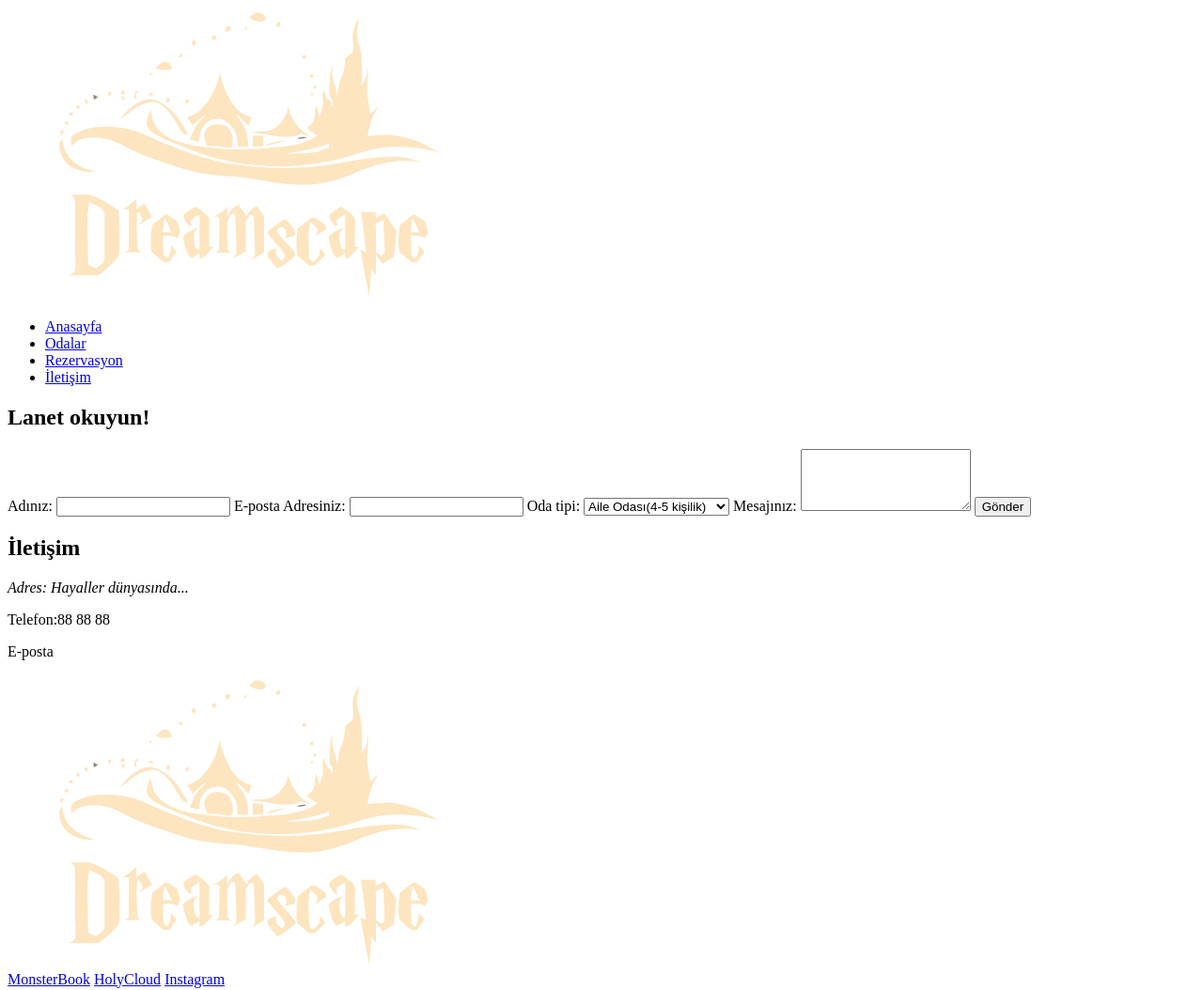
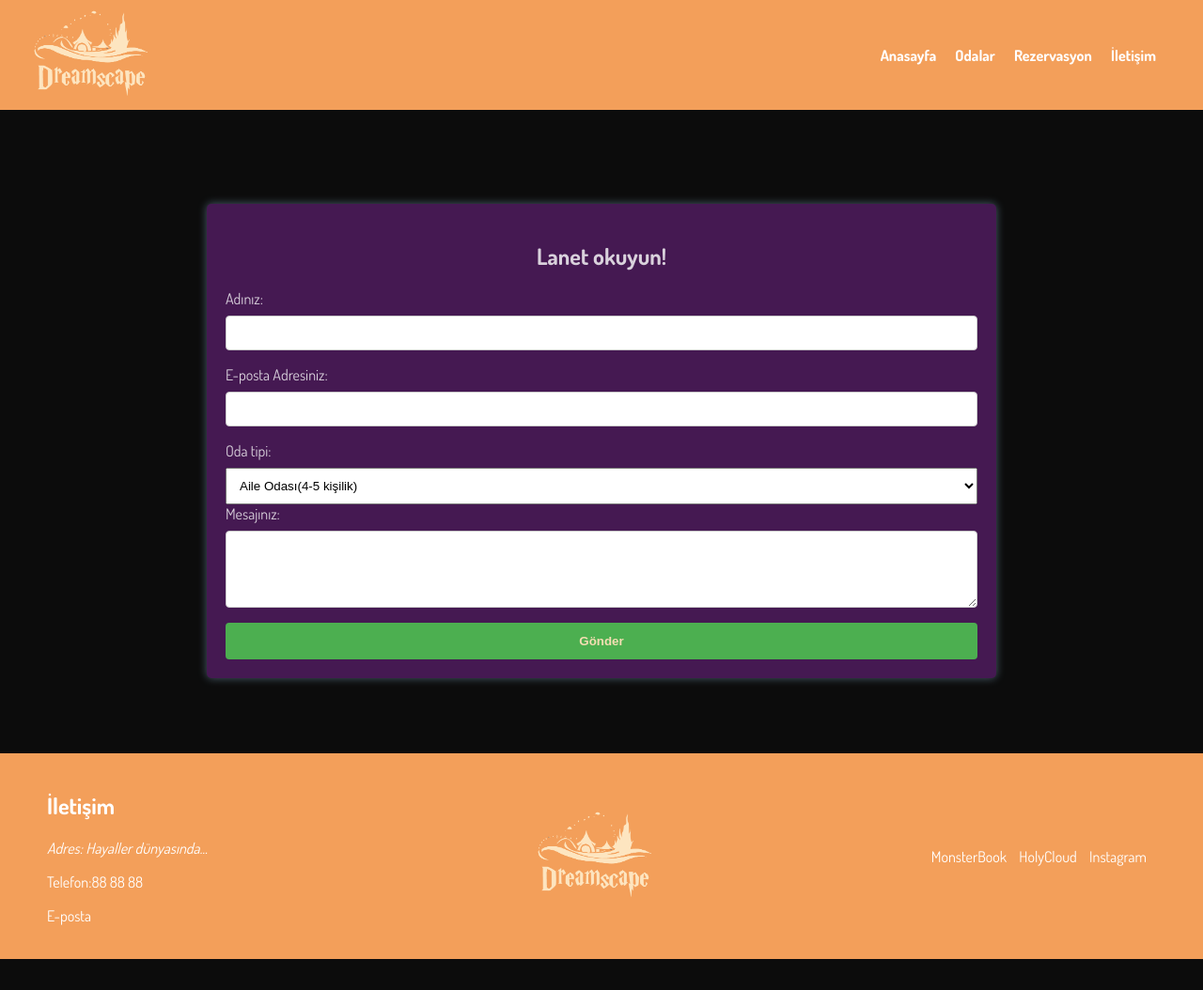
Before and after one commit to Anpuu/Dreamscape-web, a plain HTML site: page rezervasyon.html in a window 1280 px wide. Shown: the whole page at 94% size. After the commit the page ends 1021 px from the top, so only its background shows below. Drawn offline with Linux system fonts and the light colour scheme.

Commit message:
Update rezervasyon.html

```diff
--- a/rezervasyon.html
+++ b/rezervasyon.html
@@ -9,7 +9,7 @@
         <link rel="preconnect" href="https://fonts.googleapis.com">
         <link rel="preconnect" href="https://fonts.gstatic.com" crossorigin>
         <link href="https://fonts.googleapis.com/css2?family=Dosis:wght@400;500;600;700&display=swap" rel="stylesheet">
-        <link rel="stylesheet" href="style/css">
+    <link rel="stylesheet" href="style/style.css">
     </head>
 <body>
     <!--Header Başlangıç-->
```
